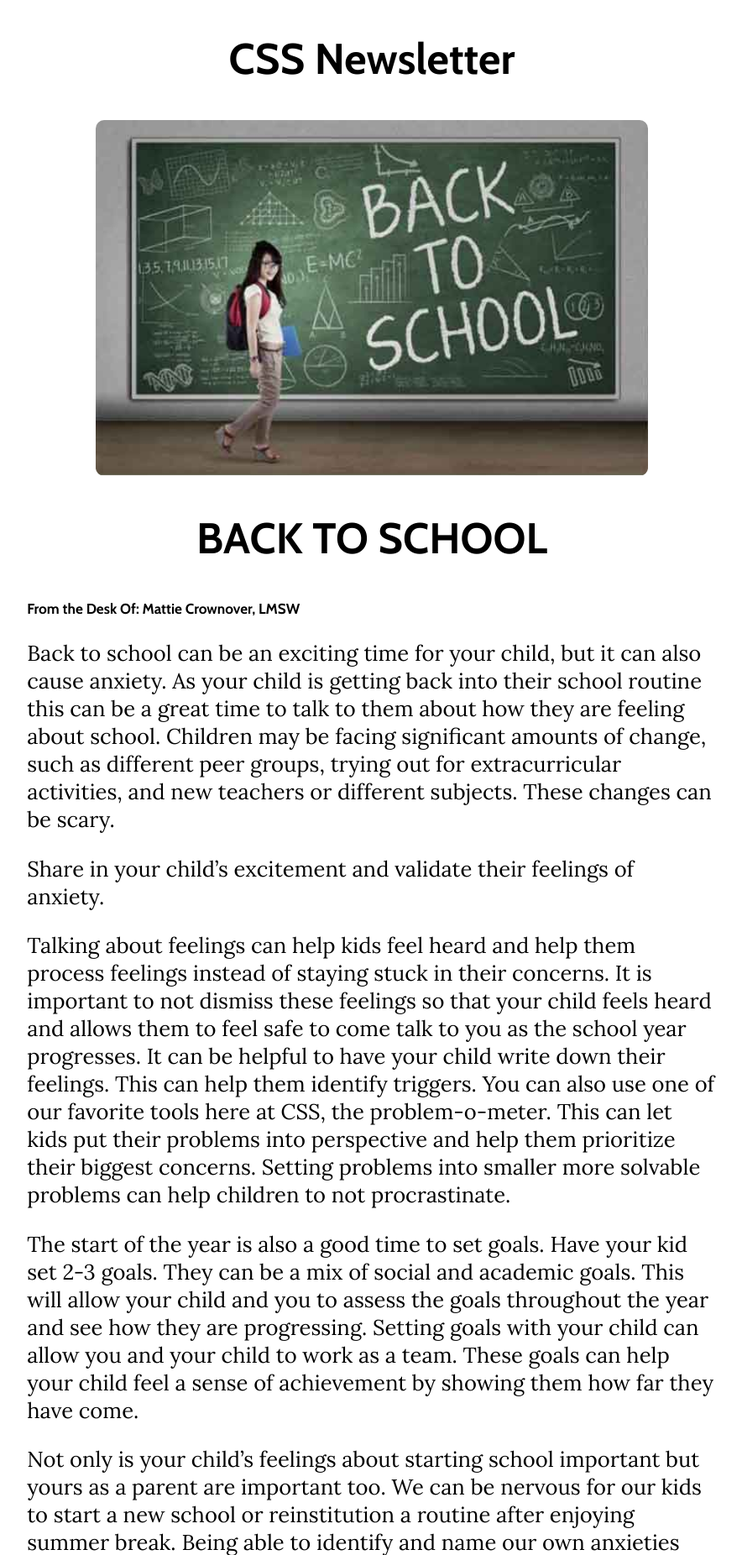
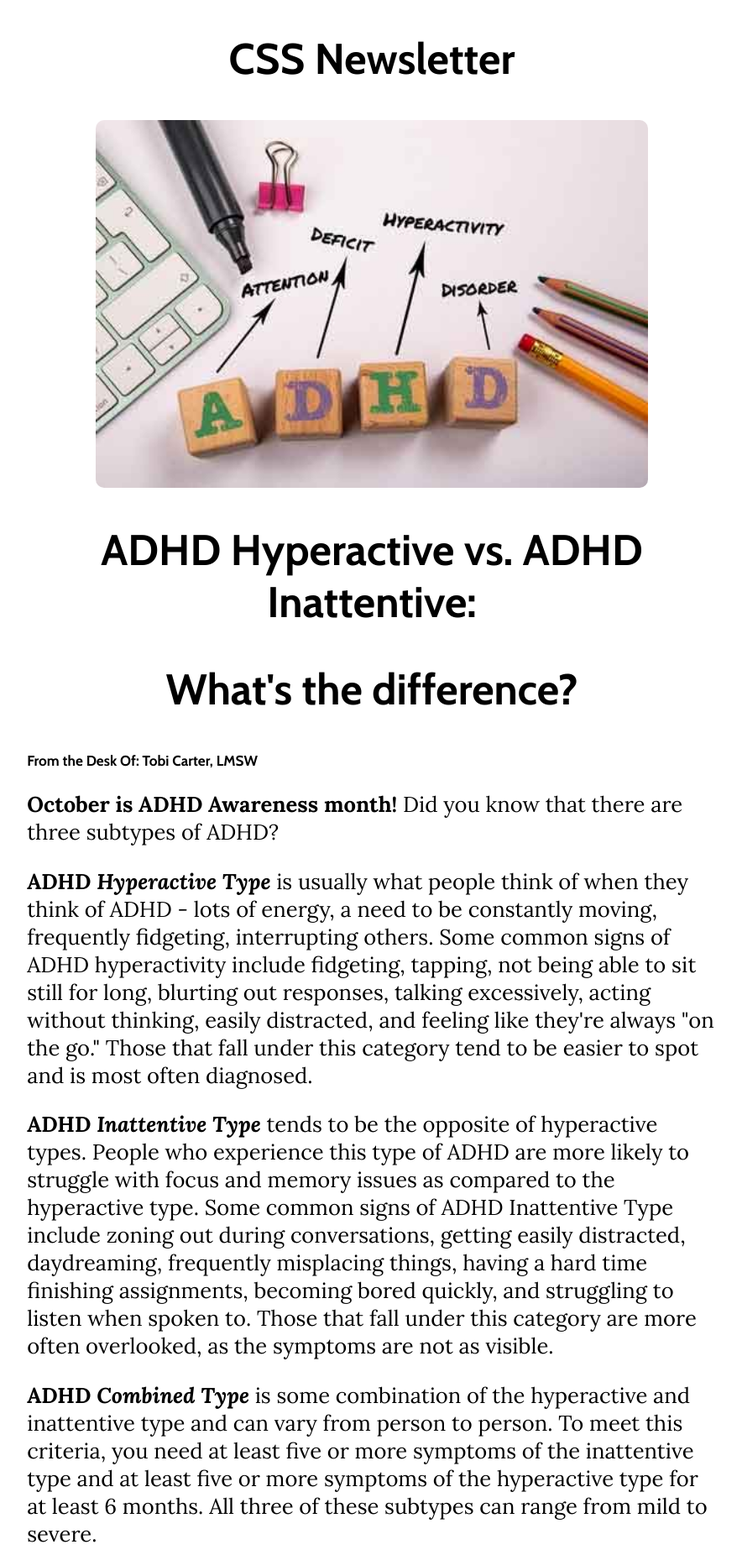
Before and after one commit to boonewh/css-website, a CodeIgniter app: page /database/newsletter in a window 1280 px wide. Shown: the part 204-2056 px from the top of the page at 84% size, without its empty margins (197-1081 px from the left). Run offline with CodeIgniter, Linux system fonts and the light colour scheme.

Commit message:
Newsletter swap Oct24

```diff
--- a/application/controllers/Pages.php
+++ b/application/controllers/Pages.php
@@ -115,6 +115,12 @@ class Pages extends CI_Controller {
                 'canonical' => '<link rel="canonical" href="https://cssdallas.com/article3" />',
         ];
 
+        private $article4Data = [
+                'title' => "CSS Newsletter Article 4",
+                'description' => "Encourage appropriate social skills with friends. Let us help you in all of your social interactions and social skills. Family, individual counseling and group therapy including animal assisted therapy and play therapy.",
+                'canonical' => '<link rel="canonical" href="https://cssdallas.com/article4" />',
+        ];
+
         public function view($page = 'home')
         {
 
@@ -163,6 +169,8 @@ class Pages extends CI_Controller {
                         $data = $this->article2Data;
                 } else if ($page === 'article3') {
                         $data = $this->article3Data;
+                } else if ($page === 'article4') {
+                        $data = $this->article4Data;
                 } else {
                         show_404();
                 }
--- a/application/views/pages/newsletter.php
+++ b/application/views/pages/newsletter.php
@@ -1,21 +1,22 @@
         <main>
             <article>
                 <h1>CSS Newsletter</h1>
-                <img src="assets/images/contact0822.jpg" alt="Back To School"><!-- REMEMBER: You already have a 0822link.jpg in images1 -->
-                <h1>BACK TO SCHOOL</h1>
+                <img src="assets/images/contact1009.jpg" alt="ADHD Awareness">
+                <h1>ADHD Hyperactive vs. ADHD Inattentive:</h1>
+                <h1>What's the difference?</h1>
 
-                <h6>From the Desk Of: Mattie Crownover, LMSW</h6>
-                <p>Back to school can be an exciting time for your child, but it can also cause anxiety. As your child is getting back into their school routine this can be a great time to talk to them about how they are feeling about school. Children may be facing significant amounts of change, such as different peer groups, trying out for extracurricular activities, and new teachers or different subjects. These changes can be scary.</p>
+                <h6>From the Desk Of: Tobi Carter, LMSW</h6>
+                <p><b>October is ADHD Awareness month!</b> Did you know that there are three subtypes of ADHD?</p>
 
-                <p>Share in your child’s excitement and validate their feelings of anxiety.</p>
+                <p><b>ADHD <i>Hyperactive Type</i></b> is usually what people think of when they think of ADHD - lots of energy, a need to be constantly moving, frequently fidgeting, interrupting others. Some common signs of ADHD hyperactivity include fidgeting, tapping, not being able to sit still for long, blurting out responses, talking excessively, acting without thinking, easily distracted, and feeling like they're always "on the go." Those that fall under this category tend to be easier to spot and is most often diagnosed.</p>
 
-                <p>Talking about feelings can help kids feel heard and help them process feelings instead of staying stuck in their concerns. It is important to not dismiss these feelings so that your child feels heard and allows them to feel safe to come talk to you as the school year progresses. It can be helpful to have your child write down their feelings. This can help them identify triggers. You can also use one of our favorite tools here at CSS, the problem-o-meter. This can let kids put their problems into perspective and help them prioritize their biggest concerns. Setting problems into smaller more solvable problems can help children to not procrastinate.</p>
+                <p><b>ADHD <i>Inattentive Type</i></b> tends to be the opposite of hyperactive types. People who experience this type of ADHD are more likely to struggle with focus and memory issues as compared to the hyperactive type. Some common signs of ADHD Inattentive Type include zoning out during conversations, getting easily distracted, daydreaming, frequently misplacing things, having a hard time finishing assignments, becoming bored quickly, and struggling to listen when spoken to. Those that fall under this category are more often overlooked, as the symptoms are not as visible.</p>
 
-                <p>The start of the year is also a good time to set goals. Have your kid set 2-3 goals. They can be a mix of social and academic goals. This will allow your child and you to assess the goals throughout the year and see how they are progressing. Setting goals with your child can allow you and your child to work as a team. These goals can help your child feel a sense of achievement by showing them how far they have come.</p>
+                <p><b>ADHD <i>Combined Type</i></b> is some combination of the hyperactive and inattentive type and can vary from person to person. To meet this criteria, you need at least five or more symptoms of the inattentive type and at least five or more symptoms of the hyperactive type for at least 6 months. All three of these subtypes can range from mild to severe.</p>
 
-                <p>Not only is your child’s feelings about starting school important but yours as a parent are important too. We can be nervous for our kids to start a new school or reinstitution a routine after enjoying summer break. Being able to identify and name our own anxieties will prevent us from passing them onto our children. Identifying your own stress can allow you to not only manage the stress but also set boundaries on your family’s time and not overbook yourselves. You are your child’s best advocate and support so taking care of yourself is just as important.</p>
+                <h3>How to Get Support:</h3>
+                <p>If these symptoms sound familiar to yourself or resemble your child, there are plenty of ways to get support. Children and adults who experience ADHD are able to thrive and live a balanced life with the right tools, such as therapy, coaching, or medication. ADHD affects everyone differently, but it is possible to manage symptoms and improve your quality of living. If you're curious about ADHD or want to talk about treatment options for yourself or your child, please reach out to 972-404-3001 to discuss further options. Our therapists specialize in working with individuals who have ADHD by providing them strategies that make daily life a little easier and a little more organized.</p>
 
-                <p>Starting a new school year will come with trials and errors. Do not let setbacks discourage you. We look forward to helping your child and you in this school year with your goals.</p>
 
                 <p>Call for more information or to schedule an appointment at (972)404-3001.</p>
             </article>
@@ -24,5 +25,6 @@
                 <a href="/article1"><img src="assets/images/contact1223link.jpg" alt="Article 1 Link"></a>
                 <a href="/article2"><img src="assets/images/contact0124link.jpg" alt="Article 2 Link"></a>
                 <a href="/article3"><img src="assets/images/contact0408link.jpg" alt="Article 3 Link"></a>
+                <a href="/article4"><img src="assets/images/contact0822link.jpg" alt="Article 4 Link"></a>
             </div>
         </main>
```
Also changed, not shown: application/views/pages/article4.php (added, +22 -0 lines), assets/images/contact1009.jpg (added).
